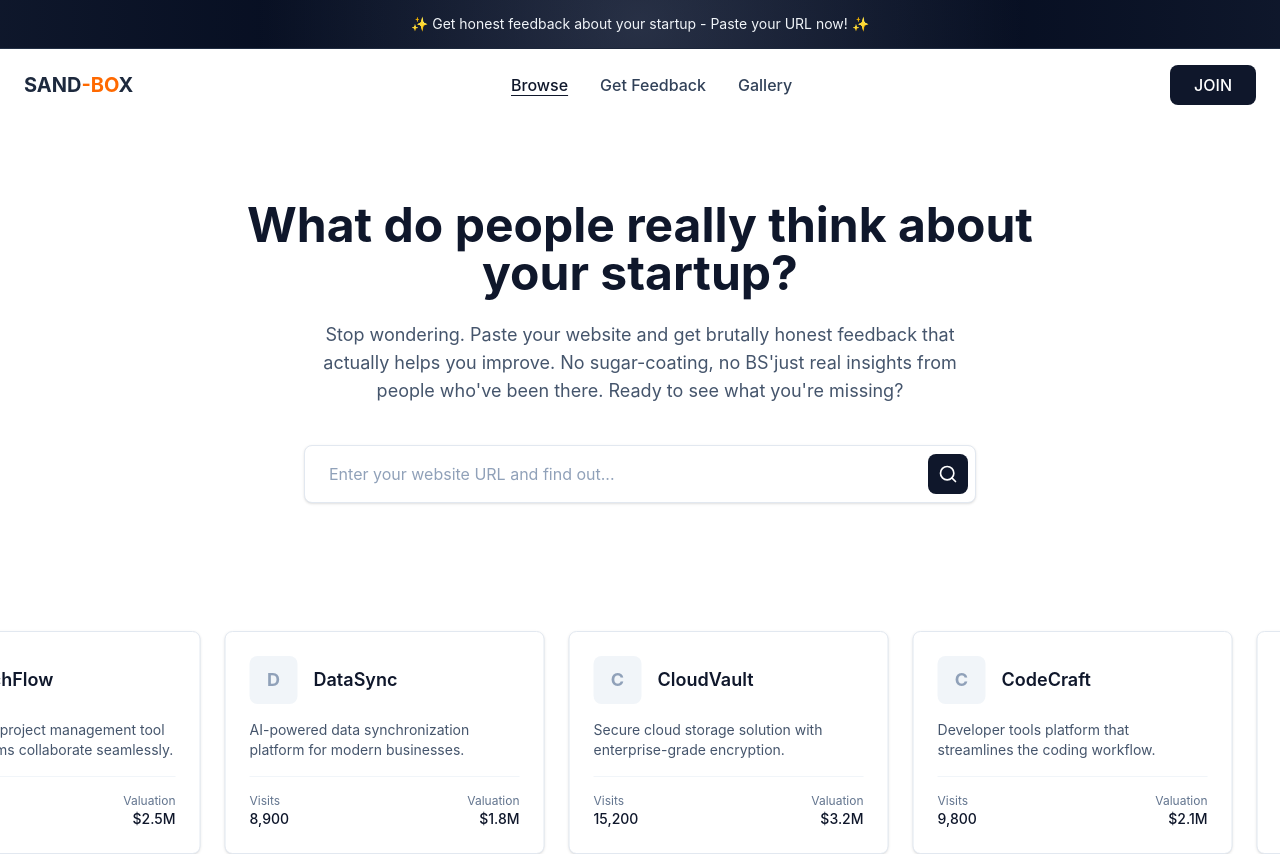
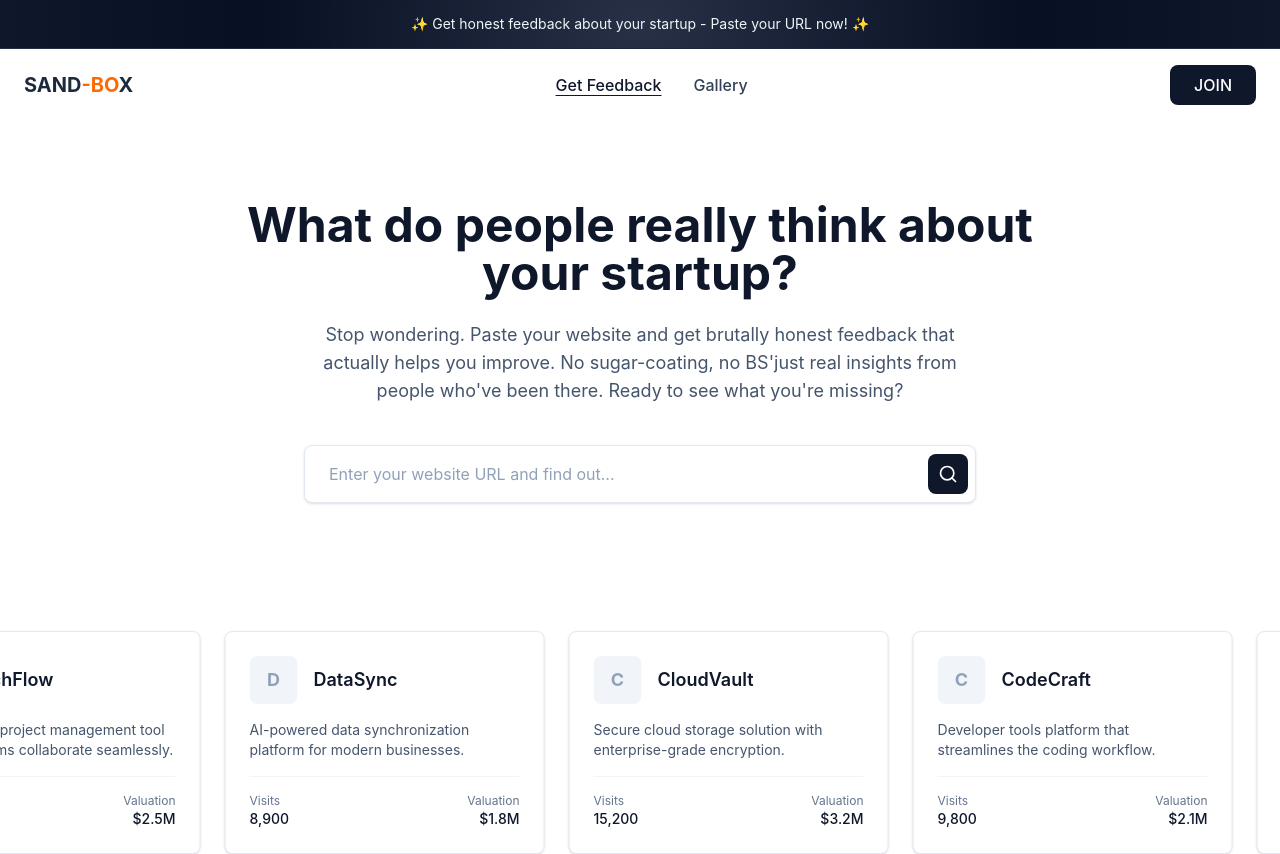
Before and after one commit to fluvosoft/SandboxBD, a Next.js app: page / in a window 1280 px wide. Shown: the top 854 px of the page. Built offline with nearby package versions, Linux system fonts and the light colour scheme.

Commit message:
done the navigation chnage

```diff
--- a/src/app/page.tsx
+++ b/src/app/page.tsx
@@ -5,19 +5,19 @@ import CarouselSection from "@/components/CarouselSection";
 import Footer from "@/components/Footer";
 
 export const metadata: Metadata = {
-  title: "Get Honest Startup Feedback - SANDBOX",
+  title: "Browse Startups - Get Honest Feedback",
   description:
-    "What do people really think about your startup? Get brutally honest feedback by pasting your website URL. No sugar-coating, just real insights from experienced entrepreneurs.",
+    "Browse innovative startups and get brutally honest feedback. Discover what people really think about startups. Paste your website URL for honest insights from experienced entrepreneurs.",
   openGraph: {
-    title: "Get Honest Startup Feedback - SANDBOX",
+    title: "Browse Startups - Get Honest Feedback | SANDBOX",
     description:
-      "What do people really think about your startup? Get brutally honest feedback by pasting your website URL.",
+      "Browse innovative startups and get brutally honest feedback. Discover what people really think.",
     url: "https://sandboxbd.com",
   },
   twitter: {
-    title: "Get Honest Startup Feedback - SANDBOX",
+    title: "Browse Startups - Get Honest Feedback",
     description:
-      "What do people really think about your startup? Get brutally honest feedback by pasting your website URL.",
+      "Browse innovative startups and get brutally honest feedback. Discover what people really think.",
   },
   alternates: {
     canonical: "https://sandboxbd.com",
--- a/src/components/Navbar.tsx
+++ b/src/components/Navbar.tsx
@@ -1,11 +1,19 @@
+"use client";
+
 import React from "react";
 import Link from "next/link";
+import { usePathname } from "next/navigation";
 
-type NavbarProps = {
-  activeLink?: string;
-};
+const Navbar: React.FC = () => {
+  const pathname = usePathname();
 
-const Navbar: React.FC<NavbarProps> = ({ activeLink = "Browse" }) => {
+  const isActive = (path: string) => {
+    if (path === "/") {
+      return pathname === "/";
+    }
+    return pathname.startsWith(path);
+  };
+
   return (
     <nav className="w-full bg-white" aria-label="Main navigation">
       <div className="max-w-7xl mx-auto px-6 py-4 flex items-center justify-between">
@@ -22,26 +30,13 @@ const Navbar: React.FC<NavbarProps> = ({ activeLink = "Browse" }) => {
         <ul className="flex items-center gap-8 list-none">
           <li>
             <Link
-              href="/browse"
+              href="/"
               className={`font-medium text-slate-700 hover:text-slate-900 transition-colors ${
-                activeLink === "Browse"
+                isActive("/")
                   ? "text-slate-900 underline decoration-slate-900 underline-offset-4"
                   : ""
               }`}
-              aria-current={activeLink === "Browse" ? "page" : undefined}
-            >
-              Browse
-            </Link>
-          </li>
-          <li>
-            <Link
-              href="/get-feedback"
-              className={`font-medium text-slate-700 hover:text-slate-900 transition-colors ${
-                activeLink === "Get Feedback"
-                  ? "text-slate-900 underline decoration-slate-900 underline-offset-4"
-                  : ""
-              }`}
-              aria-current={activeLink === "Get Feedback" ? "page" : undefined}
+              aria-current={isActive("/") ? "page" : undefined}
             >
               Get Feedback
             </Link>
@@ -50,11 +45,11 @@ const Navbar: React.FC<NavbarProps> = ({ activeLink = "Browse" }) => {
             <Link
               href="/gallery"
               className={`font-medium text-slate-700 hover:text-slate-900 transition-colors ${
-                activeLink === "Gallery"
+                isActive("/gallery")
                   ? "text-slate-900 underline decoration-slate-900 underline-offset-4"
                   : ""
               }`}
-              aria-current={activeLink === "Gallery" ? "page" : undefined}
+              aria-current={isActive("/gallery") ? "page" : undefined}
             >
               Gallery
             </Link>
```
